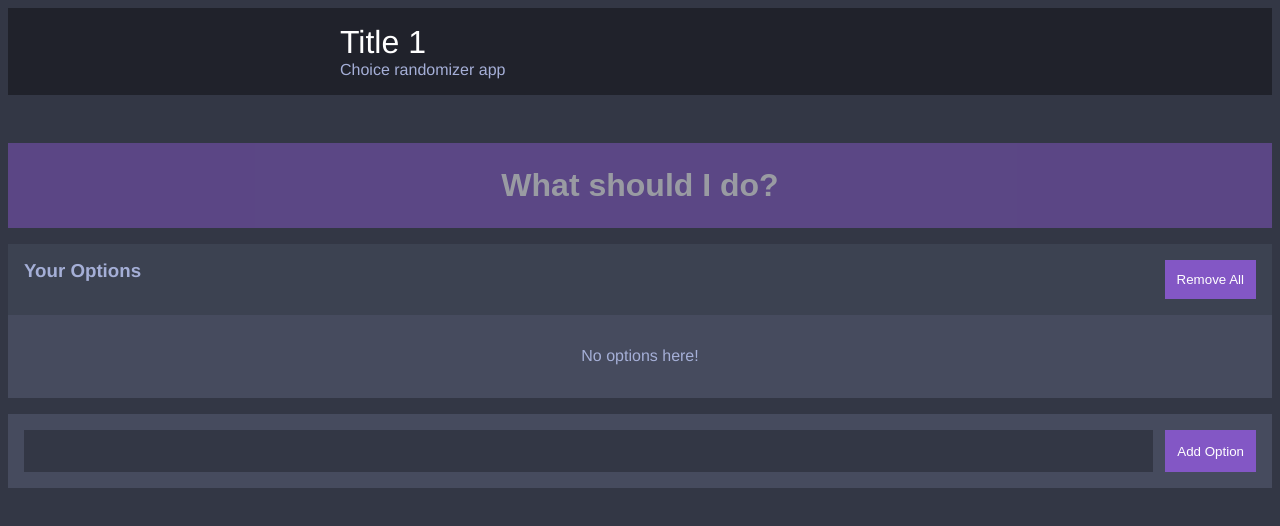
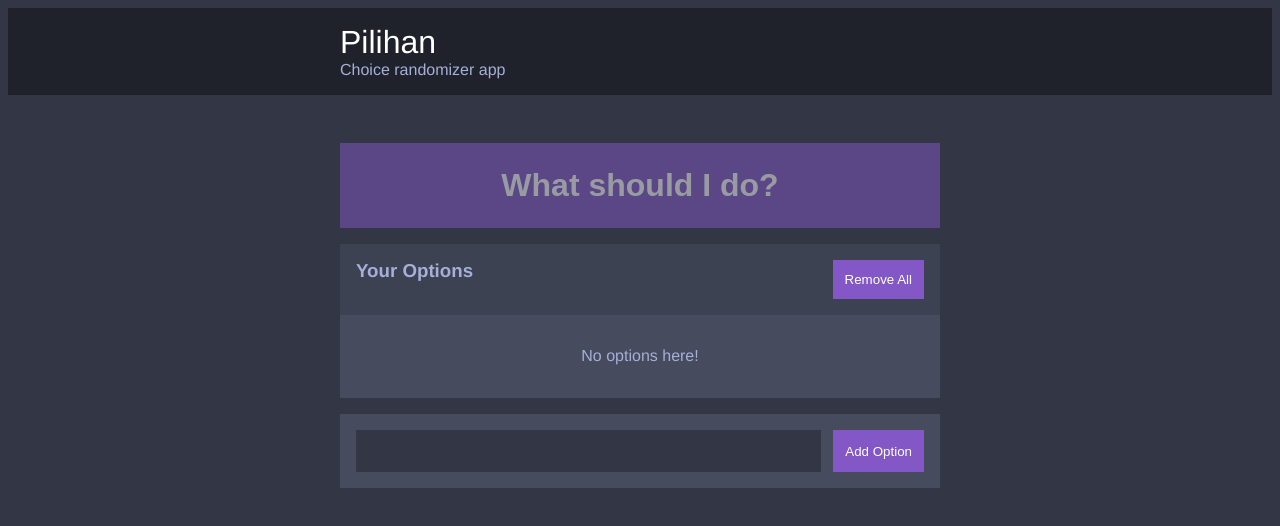
Before and after one commit to abuuzayr/pilihan, a Gatsby app: page / in a window 1280 px wide. Shown: the top 526 px of the page. Built offline with nearby package versions, Linux system fonts and the light colour scheme.

Commit message:
Add wrapper for options container

```diff
--- a/src/components/PilihanApp.js
+++ b/src/components/PilihanApp.js
@@ -4,6 +4,13 @@ import Options from './Options';
 import AddOption from './AddOption';
 import Header from './Header';
 import OptionModal from './OptionModal';
+import styled from 'styled-components';
+
+const Wrap = styled.div`
+    max-width: 600px;
+    margin: 0 auto;
+    padding: 0 16px;
+`
 
 export default class PilihanApp extends React.Component {
     state = {
@@ -63,7 +70,8 @@ export default class PilihanApp extends React.Component {
     render() {
         return (
             <div>
-                <Header title="Title 1" />
+                <Header title="Pilihan" />
+                <Wrap>
                     <Action
                         hasOptions={this.state.options.length > 0}
                         handlePick={this.handlePick}
@@ -76,6 +84,7 @@ export default class PilihanApp extends React.Component {
                     <AddOption
                         handleAddOption={this.handleAddOption}
                     />
+                </Wrap>
                 <OptionModal
                     modalText={this.state.option}
                     closeModal={this.handleCloseModal}
```
Lines whose indentation alone changed are shown as unchanged.
